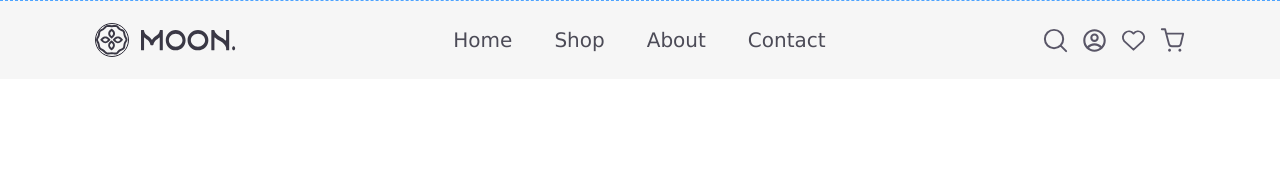
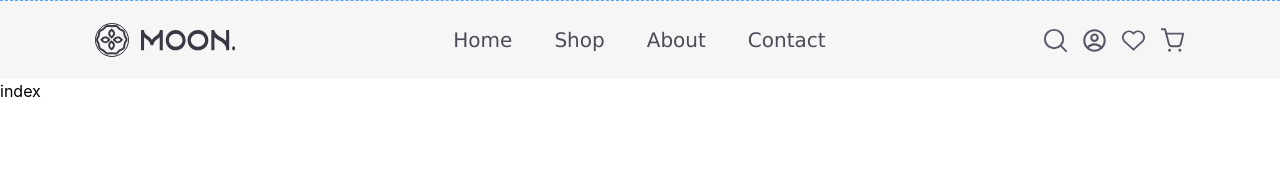
Before and after one commit to raimkulovbaiel1/moonShop, a React (Vite) app: page /about in a window 1280 px wide. Shown: the top 169 px of the page. Built offline with nearby package versions, Linux system fonts and the light colour scheme.

Commit message:
adder/new sections/HeaderText

```diff
--- /dev/null
+++ b/src/pages/About/Sections/HeaderTtext/index.tsx
@@ -0,0 +1,7 @@
+import React from 'react'
+export const index = () => {
+  return (
+    <div>index</div>
+  )
+}
+export default index
--- /dev/null
+++ b/src/pages/About/index.tsx
@@ -0,0 +1,11 @@
+  import HeaderText from "./Sections/HeaderTtext"
+
+  export const About = () => {
+  return (
+    <>
+     <HeaderText/>
+     </>
+  )
+}
+
+export default About
--- a/src/router/routes.tsx
+++ b/src/router/routes.tsx
@@ -1,11 +1,13 @@
 import { Route, Routes } from 'react-router';
 import HomePage from '../pages/Home';
+import About from '../pages/About';
 
 const AppRoutes = () => {
   return (
     <>
       <Routes>
         <Route path='/' element={<HomePage />} />
+        <Route path='/about' element={<About />} />
       </Routes>
     </>
   );
```
Also changed, not shown: src/pages/About/Sections/HeaderTtext/style.css (added).
